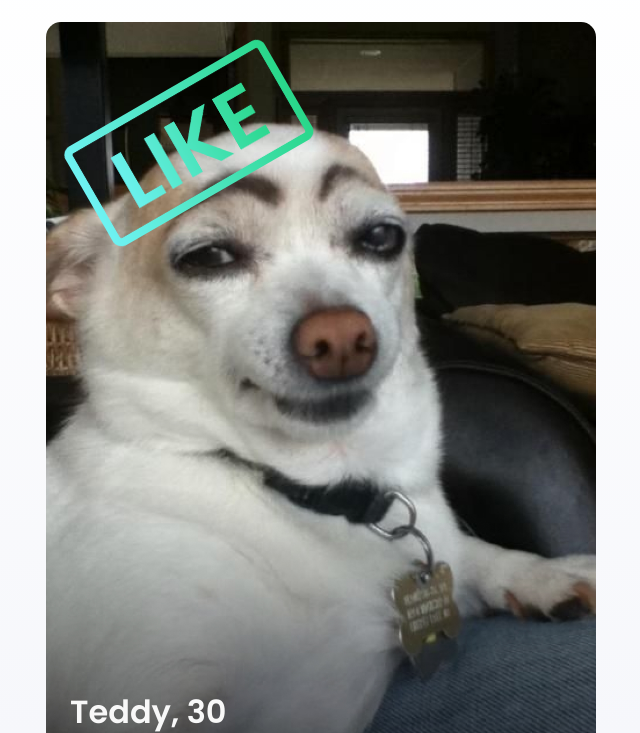
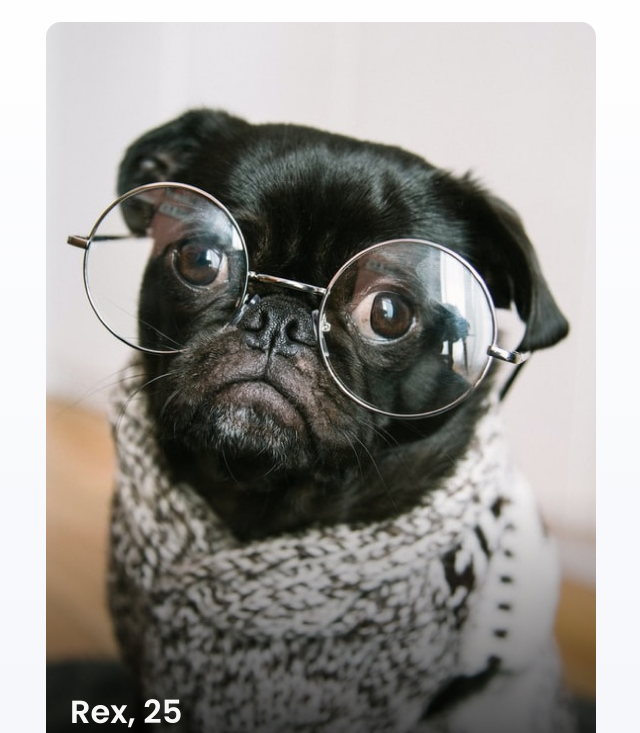
Before and after one commit to DevProgs/GoodBoi-app, a website built with Vite: page index.html in a window 1280 px wide. Shown: the part 67-800 px from the top of the page, without its empty margins (319-959 px from the left). Built offline with nearby package versions, Linux system fonts and the light colour scheme.

Commit message:
Rendering dog images through javascript

```diff
--- a/data.js
+++ b/data.js
@@ -1,4 +1,4 @@
-const dogs = [
+const dogData = [
   {
     name: 'Rex',
     avatar: 'images/dog-rex.jpg',
@@ -25,4 +25,4 @@ const dogs = [
   },
 ];
 
-export default dogs;
+export default dogData;
--- a/index.html
+++ b/index.html
@@ -23,11 +23,11 @@
       </nav>
     <section>
       <main>
-        <div class="dog-container">
-          <img class="dog__img" src="/images/dog-teddy.jpg" alt="">
+        <div id="dog" class="dog-container">
+          <!-- <img class="dog__img" src="/images/dog-teddy.jpg" alt="">
           <img class="like" src="/images/like-image.png" alt="">
           <h3 class="dog__info">Teddy, 30</h3>
-          <p class="dog__intro">How you doin?</p>
+          <p class="dog__intro">How you doin?</p> -->
         </div>
         <div class="button-container">
           <button class="nope-btn"><img src="/images/cross.svg" alt="cross"></button>
--- a/main.js
+++ b/main.js
@@ -1,7 +1,27 @@
-import dogs from "/data.js"
+import dogData from "/data.js"
 import { likeBtn, dislikeBtn } from './buttons'
 
+class Dog {
+  constructor(data){
+    Object.assign(this, data)
+  }
+  getDogHtml(){
+    const {name, avatar, age, bio, hasBeenSwiped, hasBeenLiked} = this
+    return `
+      <img class="dog__img" src="/${avatar}" alt="${name}">
+      <h3 class="dog__info">${name}, ${age}</h3>
+      <p class="dog__intro">${bio}</p>
+    `;
+  }
+}
 
+const doggo = new Dog(dogData[0])
+
+const renderDog = () => {
+  document.getElementById('dog').innerHTML = doggo.getDogHtml()
+}
+
+renderDog()
 
 document.querySelector(".nope-btn").addEventListener('click', dislikeBtn)
 
```
